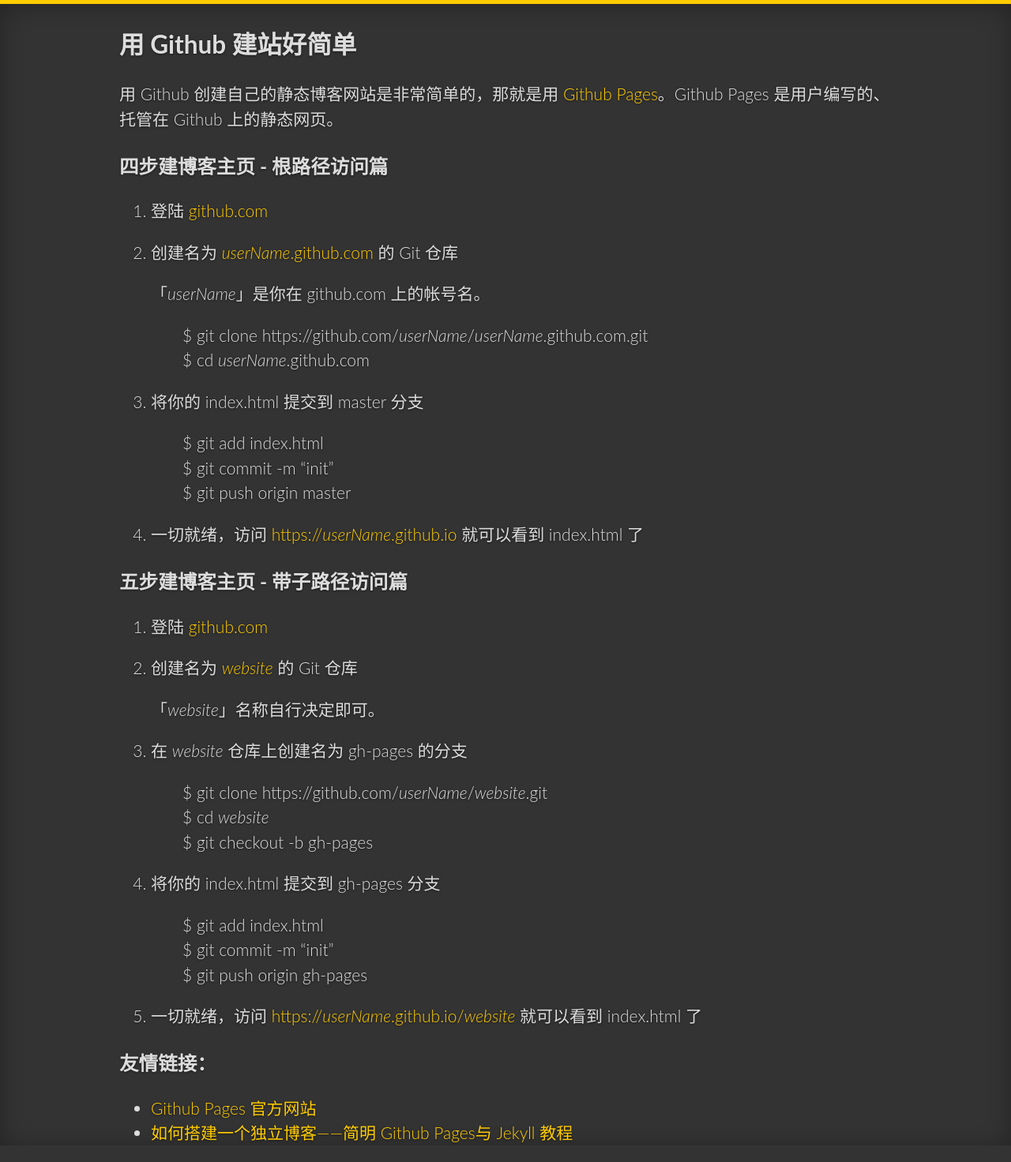
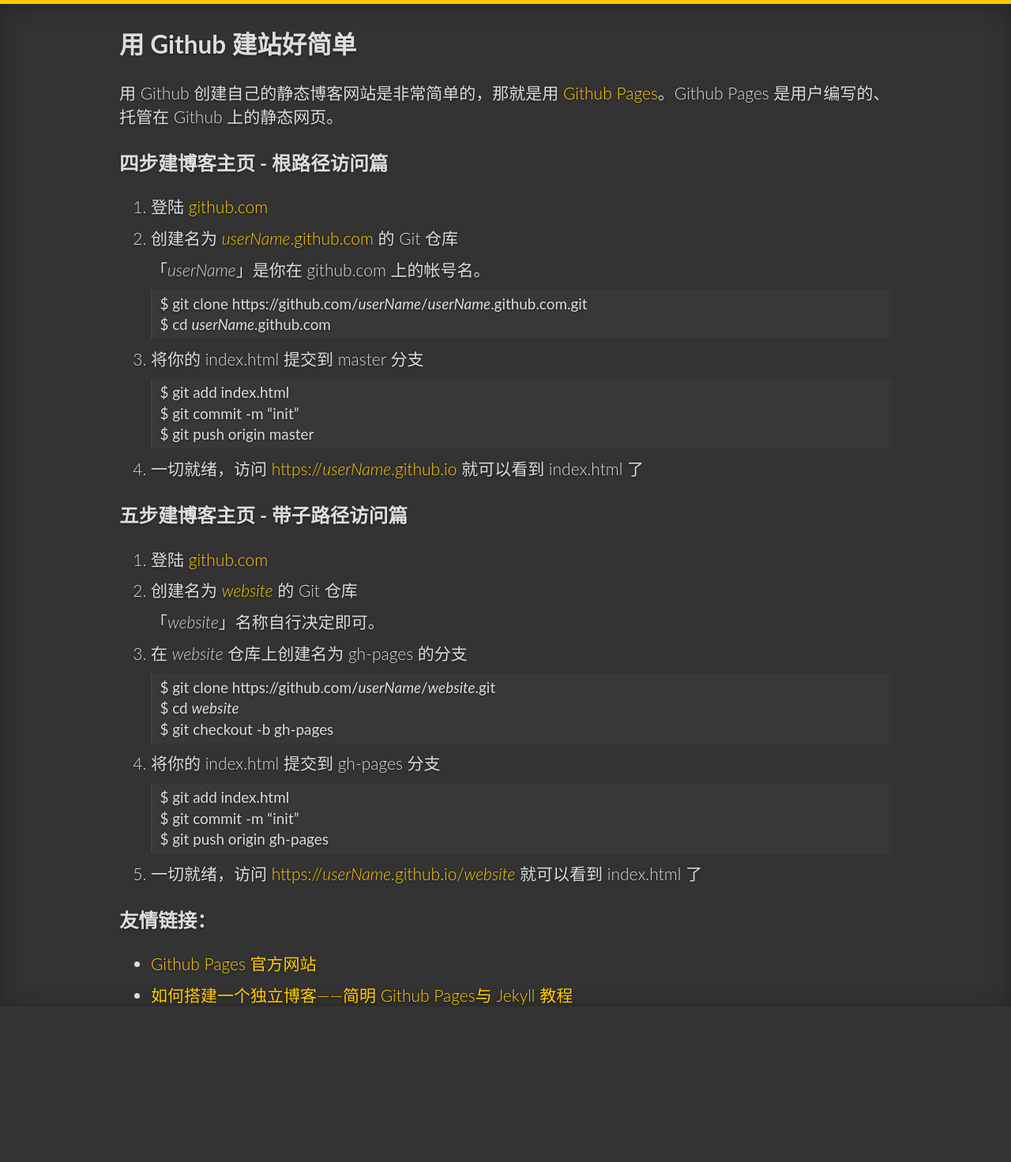
Before and after one commit to rj-hwang/website, a Jekyll site: the page built from _posts/2016-03-08-gh-pages.md, in a window 1280 px wide. Shown: the whole page at 79% size. Built offline with Jekyll 4.4.1, drawn with Linux system fonts in a browser that asks for light colours; after the commit the page ends 1296 px from its top, so only the background shows below that.

Commit message:
美化 blockquote 的样式

```diff
--- a/css/screen.css
+++ b/css/screen.css
@@ -30,7 +30,24 @@
 
 p,
 li {
-  line-height: 1.5em;
+  line-height: 1.4em;
+  margin: 0.5em 0;
+}
+
+blockquote {
+  padding: 0.25em 0.5em;
+  margin: 0;
+  background-color: #444;
+  background-color: rgba(68, 68, 68, 0.3);
+  border-left: 2px solid #555;
+  border-left: 2px solid rgba(85, 85, 85, 0.3);
+  word-break: break-word;
+  font-size: 90%;
+  font-weight: normal;
+}
+
+blockquote > * {
+  margin: 0;
 }
 
 footer {
```
